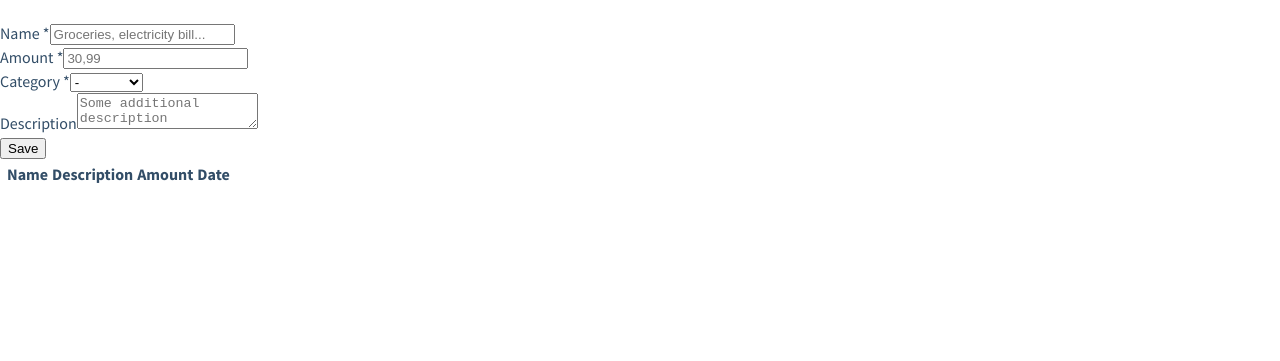
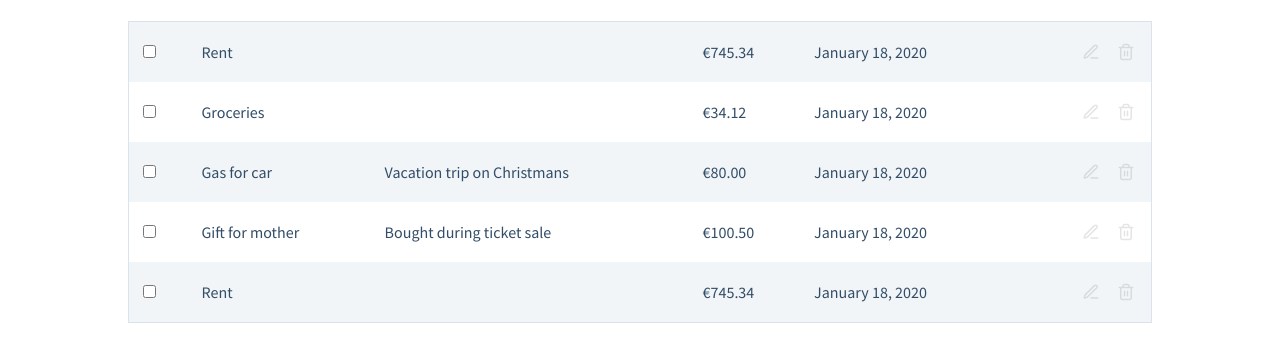
Before and after one commit to andreasremdt/expensify, a React app: page / in a window 1280 px wide. Shown: the part 79-440 px from the top of the page. Built offline with nearby package versions, Linux system fonts and the light colour scheme.

Commit message:
Implement expenses table foundation

```diff
--- a/client/App.js
+++ b/client/App.js
@@ -1,16 +1,27 @@
 import React from "react";
 import Header from "./components/Header";
-import ExpensesTable from "./components/ExpensesTable";
+import Table from "./components/Table";
 import ExpensesForm from "./components/ExpensesForm";
+import expenses from "./expenses";
 
-function App() {
-  return (
-    <React.Fragment>
-      <Header />
-      <ExpensesForm />
-      <ExpensesTable />
-    </React.Fragment>
-  );
+class App extends React.PureComponent {
+  state = {
+    expenses: []
+  };
+
+  componentDidMount() {
+    this.setState({ expenses });
+  }
+
+  render() {
+    return (
+      <React.Fragment>
+        <Header />
+        {/* <ExpensesForm /> */}
+        <Table expenses={this.state.expenses} />
+      </React.Fragment>
+    );
+  }
 }
 
 export default App;
--- a/client/components/ExpensesTable.js
+++ /dev/null
@@ -1,43 +0,0 @@
-import React from "react";
-
-class ExpensesTable extends React.PureComponent {
-  state = {
-    expenses: []
-  };
-
-  render() {
-    return (
-      <table>
-        <thead>
-          <tr>
-            <th></th>
-            <th>Name</th>
-            <th>Description</th>
-            <th>Amount</th>
-            <th>Date</th>
-            <th></th>
-          </tr>
-        </thead>
-        <tbody>
-          {this.state.expenses.map(expense => (
-            <tr key={expense.id}>
-              <td>
-                <input type="checkbox" />
-              </td>
-              <td>{expense.name}</td>
-              <td>{expense.description}</td>
-              <td>{expense.amount}</td>
-              <td>{expense.date}</td>
-              <td>
-                <button type="button">Edit</button>
-                <button type="button">Delete</button>
-              </td>
-            </tr>
-          ))}
-        </tbody>
-      </table>
-    )
-  }
-}
-
-export default ExpensesTable;
--- /dev/null
+++ b/client/components/Table.css
@@ -0,0 +1,33 @@
+.expenses-table {
+  padding: 0 calc((100vw - 1024px) / 2);
+}
+
+.expenses-table .actions {
+  text-align: right;
+  opacity: 0.1;
+  transition: opacity .1s linear;
+}
+
+.expenses-table tr:hover .actions {
+  opacity: 1;
+}
+
+.expenses-table .action {
+  background-color: transparent;
+  padding: unset;
+  border: none;
+  cursor: pointer;
+  height: 30px;
+  width: 30px;
+  margin-left: 5px;
+  border-radius: 4px;
+  display: inline-flex;
+  align-items: center;
+  justify-content: center;
+  transition: background-color .1s linear;
+}
+
+.expenses-table .action:hover,
+.expenses-table .action:focus {
+  background-color: rgba(0, 0, 0, .1);
+}
--- /dev/null
+++ b/client/components/Table.js
@@ -0,0 +1,36 @@
+import React from "react";
+import Icon from "./Icon";
+import { formatDate, formatCurrency } from "../utils/format-helpers";
+import "./Table.css";
+
+function Table({ expenses }) {
+  return (
+    <div className="expenses-table">
+      <table>
+        <tbody>
+          {expenses.map(expense => (
+            <tr key={expense.id}>
+              <td>
+                <input type="checkbox" />
+              </td>
+              <td>{expense.name}</td>
+              <td>{expense.description}</td>
+              <td>{formatCurrency(expense.amount)}</td>
+              <td>{formatDate(expense.date)}</td>
+              <td className="actions">
+                <button type="button" className="action">
+                  <Icon type="edit" />
+                </button>
+                <button type="button" className="action">
+                  <Icon type="delete" />
+                </button>
+              </td>
+            </tr>
+          ))}
+        </tbody>
+      </table>
+    </div>
+  );
+}
+
+export default Table;
--- /dev/null
+++ b/client/expenses.js
@@ -0,0 +1,37 @@
+export default [
+  {
+    id: 1,
+    name: "Rent",
+    description: "",
+    amount: 745.34,
+    date: Date.now()
+  },
+  {
+    id: 2,
+    name: "Groceries",
+    description: "",
+    amount: 34.12,
+    date: Date.now()
+  },
+  {
+    id: 3,
+    name: "Gas for car",
+    description: "Vacation trip on Christmans",
+    amount: 80.00,
+    date: Date.now()
+  },
+  {
+    id: 4,
+    name: "Gift for mother",
+    description: "Bought during ticket sale",
+    amount: 100.50,
+    date: Date.now()
+  },
+  {
+    id: 5,
+    name: "Rent",
+    description: "",
+    amount: 745.34,
+    date: Date.now()
+  }
+]
--- a/client/index.css
+++ b/client/index.css
@@ -2,6 +2,7 @@
   --accent-color: hsl(160, 51%, 49%);
   --text-color: hsl(209, 34%, 30%);
   --heading-color: hsl(209, 61%, 16%);
+  --border-color: hsl(212, 33%, 89%);
 }
 
 * {
@@ -19,3 +20,21 @@ h1, h2, h3 {
   color: var(--heading-color);
   margin: unset;
 }
+
+table {
+  width: 100%;
+  border-collapse: collapse;
+  border: 1px solid var(--border-color);
+}
+
+td {
+  padding: 15px 10px;
+}
+
+tr:nth-child(odd) {
+  background-color: hsl(210, 36%, 96%);
+}
+
+svg, img {
+  vertical-align: middle;
+}
--- /dev/null
+++ b/client/utils/format-helpers.js
@@ -0,0 +1,16 @@
+function formatDate(timestamp) {
+  return new Intl.DateTimeFormat("en-US", {
+    year: "numeric",
+    day: "numeric",
+    month: "long"
+  }).format(timestamp);
+}
+
+function formatCurrency(number) {
+  return new Intl.NumberFormat("en-US", {
+    style: "currency",
+    currency: "EUR"
+  }).format(number);
+};
+
+export { formatDate, formatCurrency };
```
